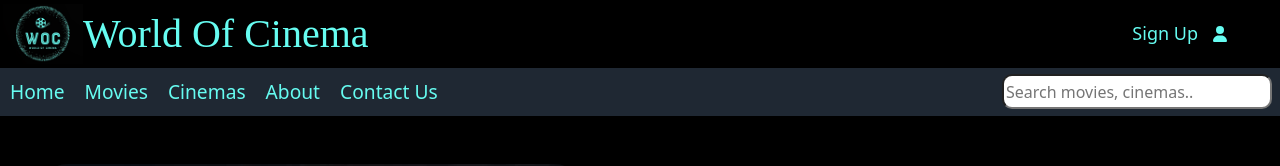
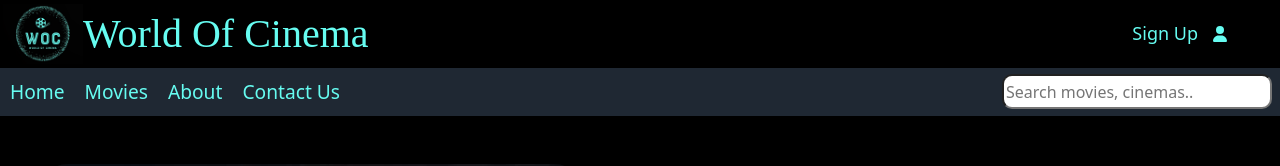
Before and after one commit to RujutaK03/MERN_Project, a React (Create React App) app: page /info in a window 1280 px wide. Shown: the top 166 px of the page. Built offline with nearby package versions, Linux system fonts and the light colour scheme.

Commit message:
Update header.js

```diff
--- a/src/components/header.js
+++ b/src/components/header.js
@@ -35,7 +35,7 @@ const Header = () => {
           <div className="topnav position-static">
             <a href='/' className="links">Home</a>
             <a  href="/movies" className="links">Movies</a>
-            <a  href='#' className="links">Cinemas</a>
+
 
             <a href='/about' className="links">About</a>
             <a  href='/contact' className="links">Contact Us</a>
```
